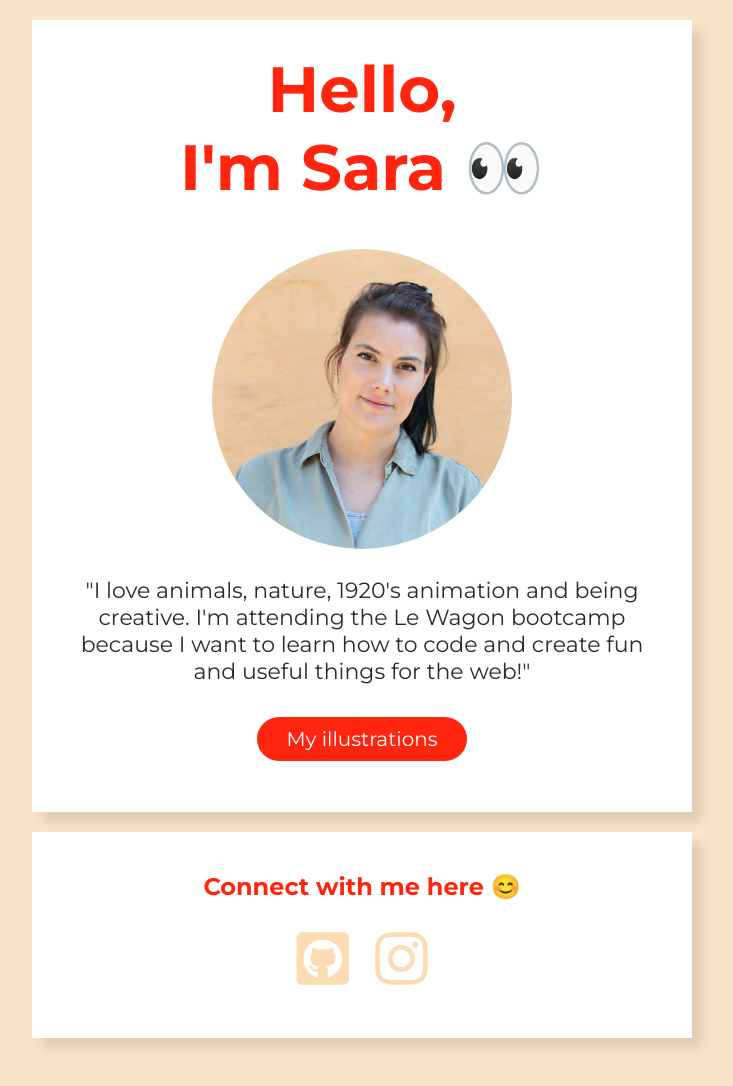
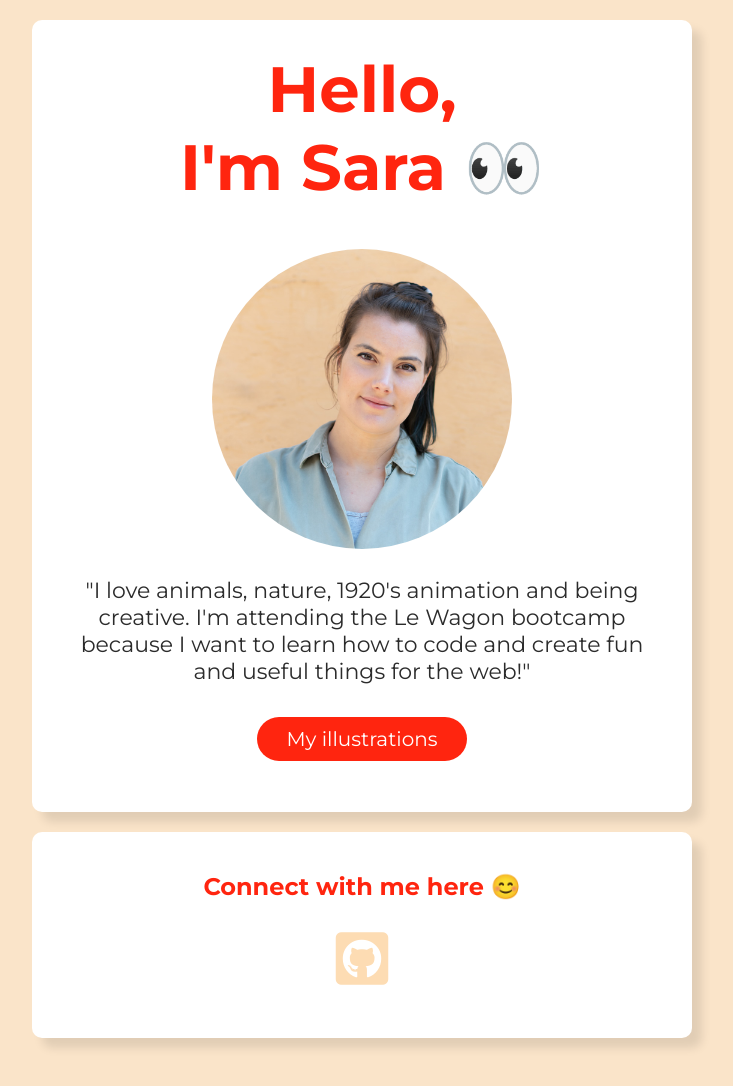
Before and after one commit to sara-woods/profile-page, a plain HTML site: page index.html in a window 1280 px wide. Shown: the whole page, without its empty margins (278-1011 px from the left). Drawn offline with Linux system fonts and the light colour scheme.

Commit message:
rounded card edges

```diff
--- a/index.html
+++ b/index.html
@@ -17,17 +17,14 @@
         <h1>Hello, <br> I'm Sara 👀</h1>
         <img class = "img-circle" src="images/square.jpg" alt="Picture of Sara">
         <p>"I love animals, nature, 1920's animation and being creative. I'm attending the Le Wagon bootcamp because I want to learn how to code and create fun and useful things for the web!"</p>
-        <!-- <h2>My Illustrations</h2> -->
-        <!-- <a class="btn-portfolio" href="http://www.saraolga.com" target="_blank" rel="noopener noreferrer">PORTFOLIO</a> -->
         <a class="btn-red" href="http://www.saraolga.com" target="_blank" rel="noopener noreferrer">My illustrations</a>
-
       </div>
 
       <div class="card card-follow">
         <h2>Connect with me here 😊</h2>
         <ul class = "list-inline">
           <li><a class= "btn-social" href="https://github.com/saralotfi" target="_blank" rel="noopener noreferrer"><i class="fab fa-github-square"></i></a></li>
-          <li><a class= "btn-social" href="#"><i class="fab fa-instagram"></i></a></li>
+          <!-- <li><a class= "btn-social" href="#"><i class="fab fa-instagram"></i></a></li> -->
         </ul>
       </div>
 
--- a/style.css
+++ b/style.css
@@ -32,6 +32,7 @@ p {
 }
 
 .card {
+  border-radius: 10px;
   background-color: white;
   text-align: center;
   padding: 20px 40px 60px 40px;
```
